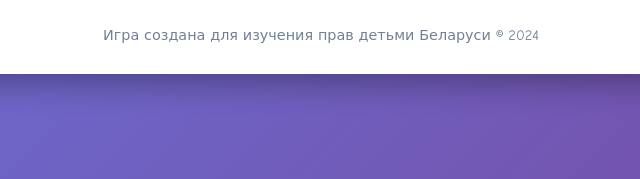
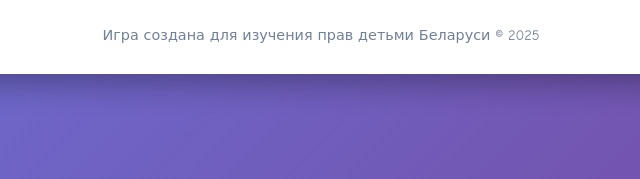
Before and after one commit to IrinaSereda123/Igra-bot-pravo, a plain HTML site: page index.html in a window 1280 px wide. Shown: the part 564-743 px from the top of the page, 319-959 px from the left. Drawn offline with Linux system fonts and the light colour scheme.

Commit message:
index.html

```diff
--- a/index.html
+++ b/index.html
@@ -244,7 +244,7 @@
         </div>
 
         <div class="footer">
-            Игра создана для изучения прав детьми Беларуси © 2024
+            Игра создана для изучения прав детьми Беларуси © 2025
         </div>
     </div>
 
```
